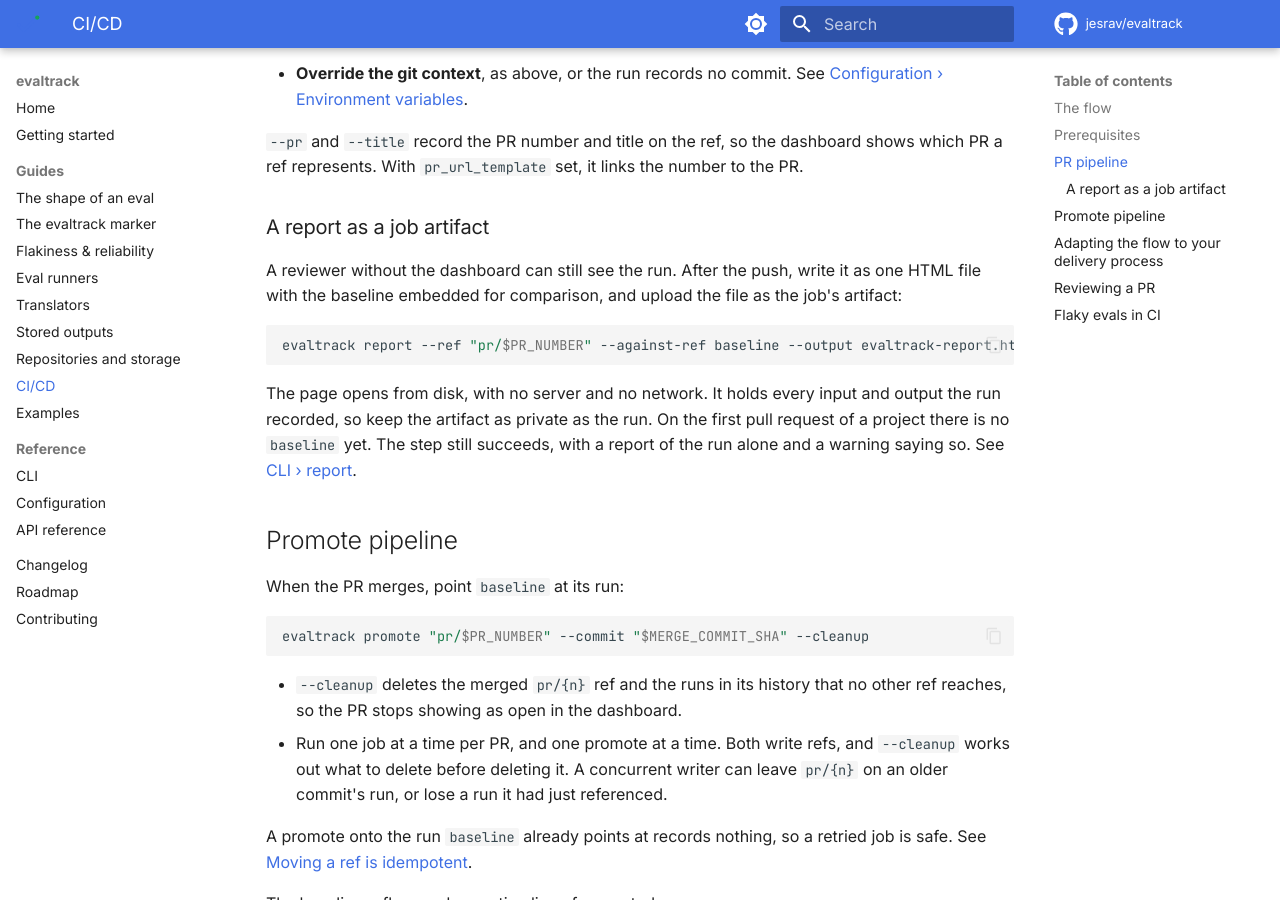
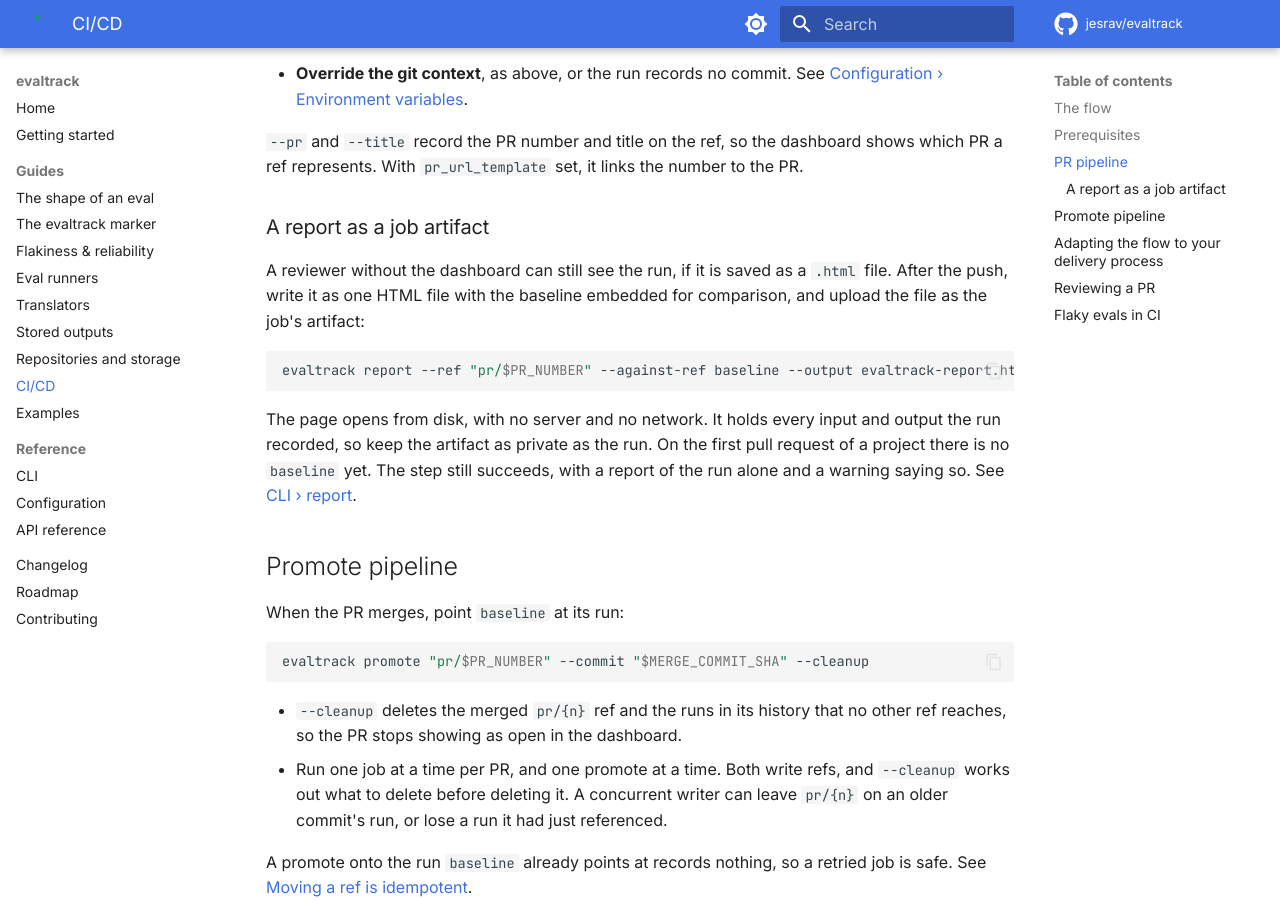
Before and after one commit to jesrav/evaltrack, an MkDocs documentation site: the page built from docs/ci-cd.md, in a window 1280 px wide and 900 px high, scrolled down 2362 px. Built offline with MkDocs 1.6.1 and Material for MkDocs 9.7.7, drawn with Linux system fonts in a browser that asks for light colours; comment, search, counter and statistics services are not loaded; the version menu is left out.

Commit message:
Update ci-cd.md

````diff
--- a/docs/ci-cd.md
+++ b/docs/ci-cd.md
@@ -93,8 +93,9 @@ ref represents. With `pr_url_template` set, it links the number to the PR.
 
 ### A report as a job artifact
 
-A reviewer without the dashboard can still see the run. After the push, write it as one HTML file
-with the baseline embedded for comparison, and upload the file as the job's artifact:
+A reviewer without the dashboard can still see the run, if it is saved as a `.html` file. After the
+push, write it as one HTML file with the baseline embedded for comparison, and upload the file as
+the job's artifact:
 
 ```bash
 evaltrack report --ref "pr/$PR_NUMBER" --against-ref baseline --output evaltrack-report.html
````
